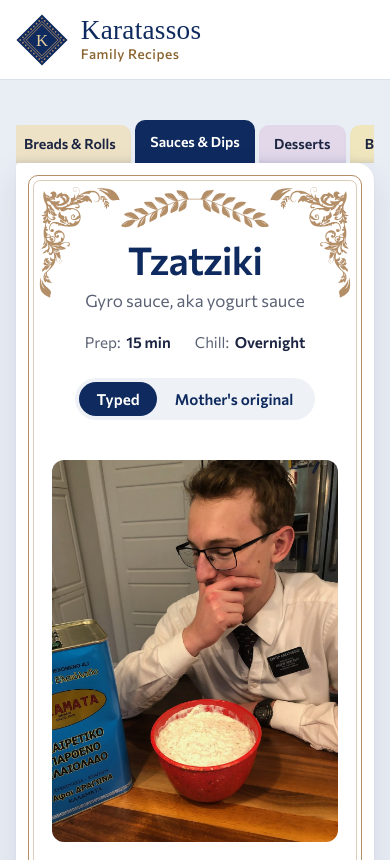
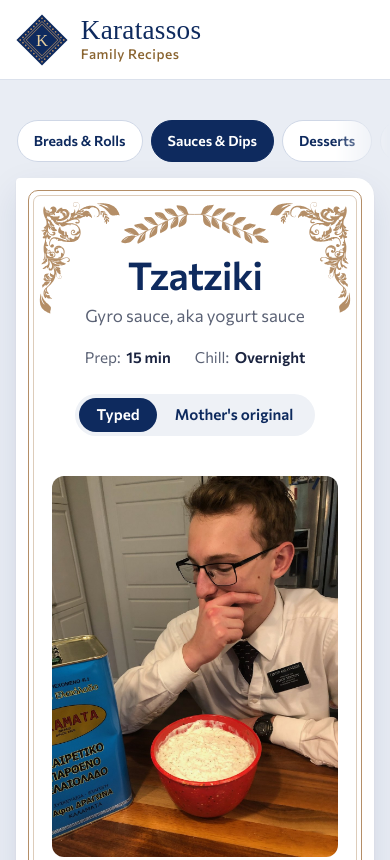
Before and after one commit to Nexkiv/family-recipes, a plain HTML site: page site/prototypes/card.html in a window 390 px wide. Shown: the top 860 px of the page. Drawn offline with Linux system fonts and the light colour scheme; a web font is replaced by a local one.

Commit message:
Card: blue section tabs; swipeable section buttons on phones; 'Mother's Notes' heading
Co-Authored-By: Claude Opus 5.5 <noreply@anthropic.com>

```diff
--- a/site/prototypes/card.html
+++ b/site/prototypes/card.html
@@ -36,13 +36,32 @@
     .tabs a {
       display: block; white-space: nowrap;
       padding: 0.5rem 0.95rem 0.45rem; border-radius: 10px 10px 0 0;
-      font-size: 0.88rem; font-weight: 600; color: var(--ink); text-decoration: none;
-      background: var(--tab); box-shadow: inset 0 -6px 8px -6px rgba(14, 42, 94, 0.18);
-      transition: transform 0.15s;
+      font-size: 0.88rem; font-weight: 600; color: var(--aegean); text-decoration: none;
+      background: #d3dbea; box-shadow: inset 0 -6px 8px -6px rgba(14, 42, 94, 0.22);
+      transition: transform 0.15s, background-color 0.15s;
     }
-    .tabs a:hover { transform: translateY(-2px); }
+    .tabs a:hover { transform: translateY(-2px); background: #c4cfe3; }
     .tabs a[aria-current="page"] { background: var(--aegean); color: #fff; padding-block: 0.7rem 0.55rem; box-shadow: none; }
     .tabs a:focus-visible { outline-offset: -3px; }
+
+    /* Phones: binder tabs become a swipeable row of section buttons above the card */
+    @media (max-width: 640px) {
+      .tabs {
+        align-items: center; gap: 0.5rem; padding: 0 1rem 0 0; margin: 0 -1rem 1rem 0;
+        scroll-snap-type: x proximity; scroll-padding-inline: 0 1rem;
+        -webkit-mask-image: linear-gradient(90deg, #000 85%, transparent);
+        mask-image: linear-gradient(90deg, #000 85%, transparent);
+      }
+      .tabs li { scroll-snap-align: start; }
+      .tabs li:last-child { padding-right: 2.5rem; }
+      .tabs a, .tabs a[aria-current="page"] {
+        padding: 0.55rem 1rem; border-radius: 999px; box-shadow: none;
+        background: #fff; border: 1px solid #cfd7e6;
+      }
+      .tabs a:hover { transform: none; }
+      .tabs a[aria-current="page"] { background: var(--aegean); border-color: var(--aegean); }
+      .card { border-radius: 18px; }
+    }
 
     /* ---------- The card ---------- */
     .card { position: relative; background: #fff; border-radius: 4px 18px 18px 18px; padding: clamp(2.25rem, 7vw, 4rem) clamp(2.25rem, 7vw, 4rem) clamp(4.5rem, 12vw, 7rem); box-shadow: 0 1px 2px rgba(14, 42, 94, 0.08), 0 14px 36px rgba(14, 42, 94, 0.1); }
@@ -152,13 +171,13 @@
   <main>
     <nav aria-label="Binder sections">
       <ul class="tabs no-print" id="tabs">
-        <li><a href="#" style="--tab:#e8d5d0">Appetizers</a></li>
-        <li><a href="#" style="--tab:#d4e1cf">Soups &amp; Salads</a></li>
-        <li><a href="#" style="--tab:#cfdceb">Main Dishes</a></li>
-        <li><a href="#" style="--tab:#ede2c6">Breads &amp; Rolls</a></li>
-        <li><a href="#" style="--tab:#cbe1dc">Sauces &amp; Dips</a></li>
-        <li><a href="#" style="--tab:#e2d8ea">Desserts</a></li>
-        <li><a href="#" style="--tab:#f0e6be">Beverages</a></li>
+        <li><a href="#">Appetizers</a></li>
+        <li><a href="#">Soups &amp; Salads</a></li>
+        <li><a href="#">Main Dishes</a></li>
+        <li><a href="#">Breads &amp; Rolls</a></li>
+        <li><a href="#">Sauces &amp; Dips</a></li>
+        <li><a href="#">Desserts</a></li>
+        <li><a href="#">Beverages</a></li>
       </ul>
     </nav>
 
@@ -184,7 +203,7 @@
         <section class="ingredients"><h2>Ingredients</h2><div data-field="ingredients"></div></section>
         <section class="method"><h2>Method</h2><ol data-field="steps"></ol></section>
         <div class="divider" aria-hidden="true"></div>
-        <section class="mom"><h2>From <span data-mother>Mother</span></h2><div data-field="notes"></div></section>
+        <section class="mom"><h2><span data-mother>Mother</span>'s Notes</h2><div data-field="notes"></div></section>
       </div>
 
       <div class="original" id="original" hidden>
@@ -216,7 +235,10 @@
     const active = [...document.querySelectorAll("#tabs a")].find((a) => a.textContent === recipe.category);
     if (active) {
       active.setAttribute("aria-current", "page");
-      active.scrollIntoView({ block: "nearest", inline: "center" });
+      // bring the current section into view in the tab row, without scrolling the page
+      const row = document.getElementById("tabs");
+      const a = active.getBoundingClientRect(), r = row.getBoundingClientRect();
+      row.scrollLeft += a.left - r.left - (r.width - a.width) / 2;
     }
 
     const views = { typed: document.getElementById("typed"), original: document.getElementById("original") };
```
